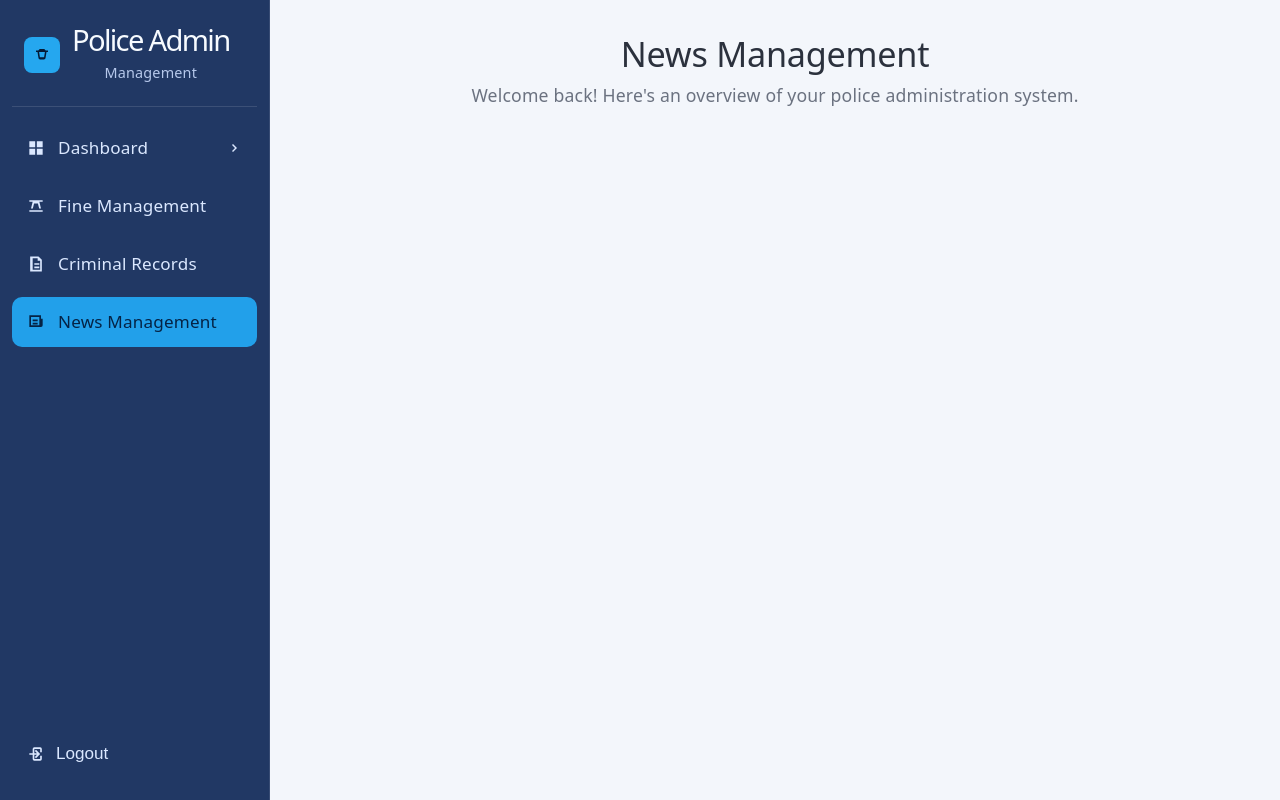
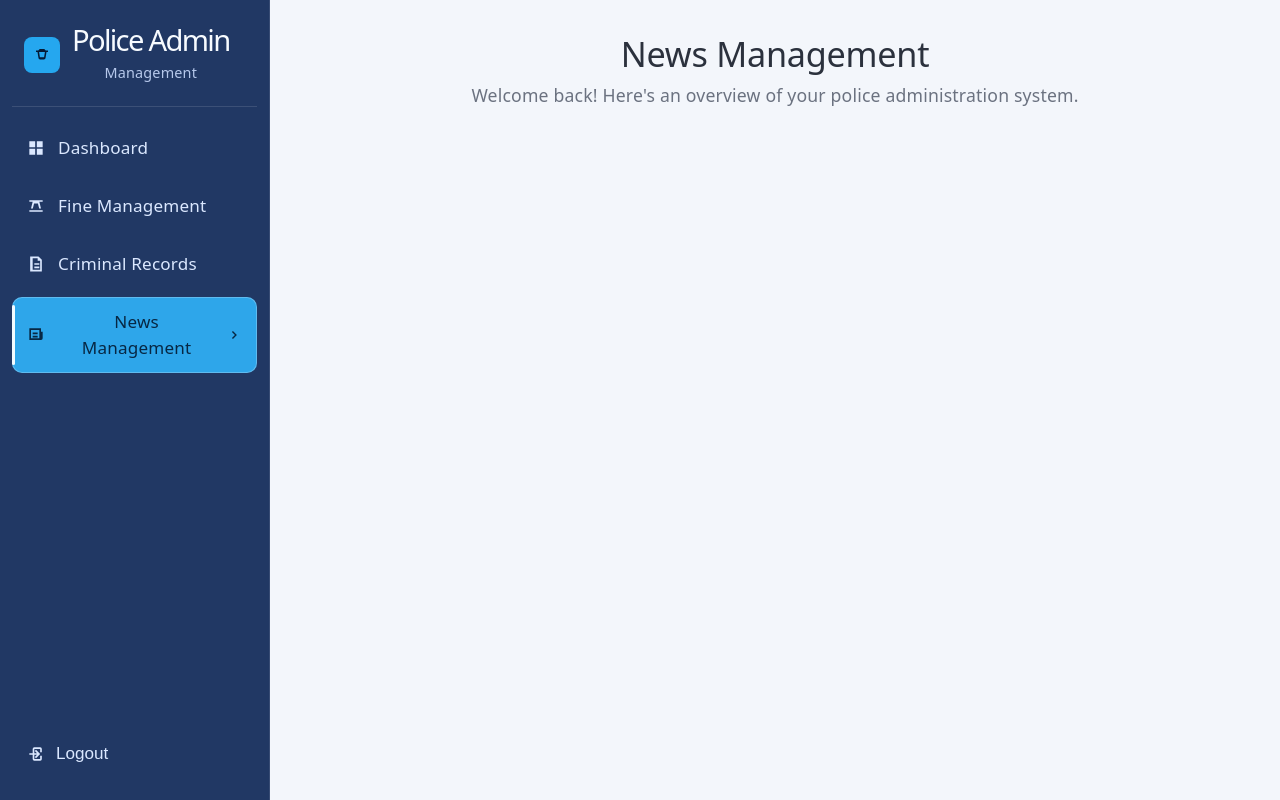
Before and after one commit to pezy-uok/p-ezy-traffic-fine-management-system, a React (Vite) app in the folder frontend/: page /admin/news in a window 1280 px wide. Built offline with nearby package versions, Linux system fonts and the light colour scheme.

Commit message:
PEZY-495: Highlight active sidebar link

```diff
--- a/frontend/src/layouts/AdminLayout.css
+++ b/frontend/src/layouts/AdminLayout.css
@@ -57,6 +57,7 @@
 }
 
 .admin-shell__nav-link {
+  position: relative;
   display: flex;
   align-items: center;
   gap: 12px;
@@ -74,8 +75,20 @@
 }
 
 .admin-shell__nav-link.is-active {
-  background: #22a0ea;
-  color: #052345;
+  background: #2ea6ea;
+  color: #072743;
+  box-shadow: inset 0 0 0 1px rgba(255, 255, 255, 0.24);
+}
+
+.admin-shell__nav-link.is-active::before {
+  content: '';
+  position: absolute;
+  left: 0;
+  top: 8px;
+  bottom: 8px;
+  width: 3px;
+  border-radius: 3px;
+  background: #f3fbff;
 }
 
 .admin-shell__nav-icon {
--- a/frontend/src/layouts/AdminLayout.tsx
+++ b/frontend/src/layouts/AdminLayout.tsx
@@ -76,9 +76,11 @@ export default function AdminLayout({ children }: AdminLayoutProps) {
                 `admin-shell__nav-link${isActive ? ' is-active' : ''}`
               }
             >
+              {({ isActive }) => (
+                <>
                   <span className="admin-shell__nav-icon">{item.icon}</span>
                   <span>{item.label}</span>
-              {item.label === 'Dashboard' ? (
+                  {isActive ? (
                     <svg
                       className="admin-shell__nav-arrow"
                       viewBox="0 0 24 24"
@@ -88,6 +90,8 @@ export default function AdminLayout({ children }: AdminLayoutProps) {
                       <path d="m9 6 6 6-6 6-1.5-1.5 4.5-4.5-4.5-4.5L9 6Z" fill="currentColor" />
                     </svg>
                   ) : null}
+                </>
+              )}
             </NavLink>
           ))}
         </nav>
--- a/frontend/src/pages/AdminLogin.tsx
+++ b/frontend/src/pages/AdminLogin.tsx
@@ -1,5 +1,4 @@
 import { useState } from 'react'
-import { useNavigate } from 'react-router-dom'
 import './AdminLogin.css'
 
 interface LoginFormValues {
```
Lines whose indentation alone changed are shown as unchanged.
